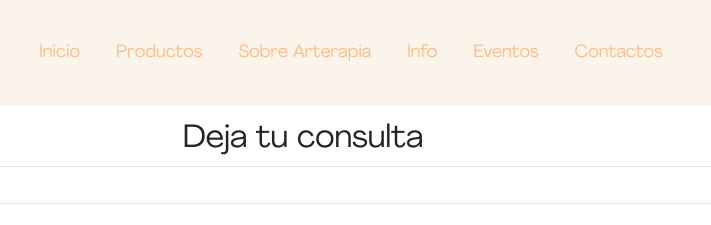
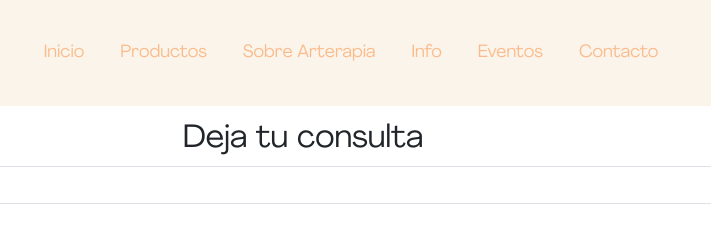
Before and after one commit to MLMartinLeiza/arterapia, a plain HTML site: page html/contacto.html in a window 1280 px wide. Shown: the top 225 px of the page, 337-1048 px from the left. Drawn offline with nearby package versions, Linux system fonts and the light colour scheme.

Commit message:
Cambio en enlace Contacto

```diff
--- a/html/contacto.html
+++ b/html/contacto.html
@@ -42,7 +42,7 @@
                             <a class="nav-link" href="../html/eventos.html">Eventos</a>
                         </li>
                         <li class="nav-item">
-                            <a class="nav-link" href="../html/contacto.html">Contactos</a>
+                            <a class="nav-link" href="../html/contacto.html">Contacto</a>
                         </li>
                     </ul>
                 </div>
```
Also changed, not shown: html/eventos.html (+1 -1 lines), html/info.html (+1 -1 lines), html/productos.html (+1 -1 lines), html/sobrearterapia.html (+1 -1 lines), index.html (+1 -1 lines).
